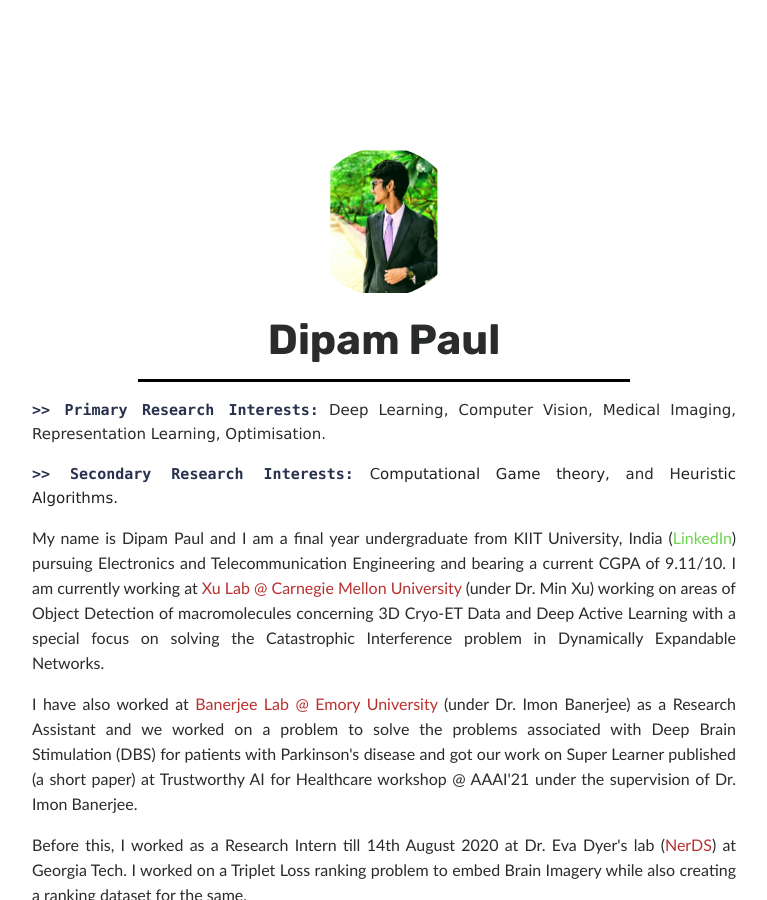
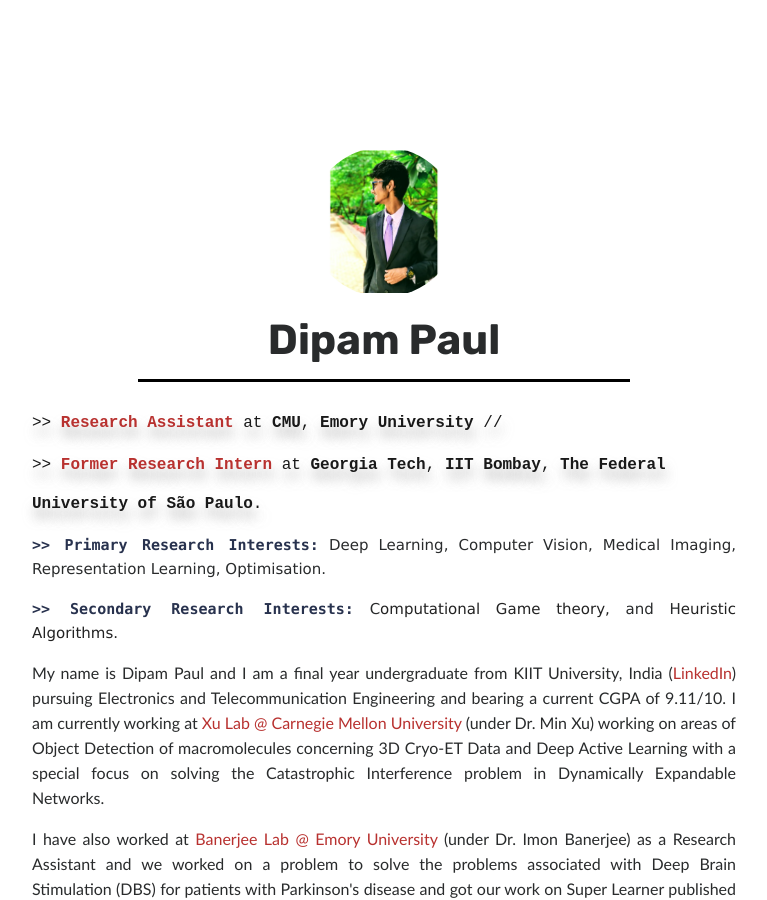
Before and after one commit to thisisdipam/thisisdipam.github.io, a Jekyll site: the page built from index.html, in a window 1280 px wide and 900 px high. Shown: the whole window, without its empty margins (256-1023 px from the left). Built offline with Jekyll 4.4.1, drawn with Linux system fonts in a browser that asks for light colours.

Commit message:
Update index.html

```diff
--- a/index.html
+++ b/index.html
@@ -9,13 +9,15 @@ title: Home
     <div class="wrapintro">
         <img src="{{ site.baseurl }}/assets/images/download (3).png" class="rounded-circle profile-img" alt="Dipam Paul">
         <h2>Dipam Paul</h2>
-        <hr class="intro-hr"/>
+            <hr class="intro-hr"/>
+        <p class="degree"> <h2 class="mt1 t-18 t-black t-normal break-words" style='box-sizing: inherit; margin-top: 4px !important; margin-right: 0px; margin-bottom: 0px; margin-left: 0px; padding: 0px; border: 0px; font-size: 1.8rem; vertical-align: baseline; background: rgb(255, 255, 255); outline: 0px; line-height: 1.33333; font-weight: 400; color: rgba(0, 0, 0, 0.9); overflow-wrap: break-word !important; word-break: break-word !important; font-family: -apple-system, system-ui, BlinkMacSystemFont, "Segoe UI", Roboto, "Helvetica Neue", "Fira Sans", Ubuntu, Oxygen, "Oxygen Sans", Cantarell, "Droid Sans", "Apple Color Emoji", "Segoe UI Emoji", "Segoe UI Symbol", "Lucida Grande", Helvetica, Arial, sans-serif; font-style: normal; font-variant-ligatures: normal; font-variant-caps: normal; letter-spacing: normal; orphans: 2; text-align: start; text-indent: 0px; text-transform: none; white-space: normal; widows: 2; word-spacing: 0px; -webkit-text-stroke-width: 0px; text-decoration-thickness: initial; text-decoration-style: initial; text-decoration-color: initial;'><span style='font-size: 16px; font-family: "Courier New", courier; text-shadow: rgba(136, 136, 136, 0.65) 2px 10px 12px;'>&gt;&gt; <span style="color: rgb(184, 49, 47);"><strong>Research Assistant</strong></span> at <strong>CMU</strong>, <strong>Emory University</strong> //&nbsp;</span></h2>
+<h2 class="mt1 t-18 t-black t-normal break-words" style='box-sizing: inherit; margin-top: 4px !important; margin-right: 0px; margin-bottom: 0px; margin-left: 0px; padding: 0px; border: 0px; font-size: 1.8rem; vertical-align: baseline; background: rgb(255, 255, 255); outline: 0px; line-height: 1.33333; font-weight: 400; color: rgba(0, 0, 0, 0.9); overflow-wrap: break-word !important; word-break: break-word !important; font-family: -apple-system, system-ui, BlinkMacSystemFont, "Segoe UI", Roboto, "Helvetica Neue", "Fira Sans", Ubuntu, Oxygen, "Oxygen Sans", Cantarell, "Droid Sans", "Apple Color Emoji", "Segoe UI Emoji", "Segoe UI Symbol", "Lucida Grande", Helvetica, Arial, sans-serif; font-style: normal; font-variant-ligatures: normal; font-variant-caps: normal; letter-spacing: normal; orphans: 2; text-align: start; text-indent: 0px; text-transform: none; white-space: normal; widows: 2; word-spacing: 0px; -webkit-text-stroke-width: 0px; text-decoration-thickness: initial; text-decoration-style: initial; text-decoration-color: initial;'><span style='font-size: 16px; font-family: "Courier New", courier; text-shadow: rgba(136, 136, 136, 0.65) 2px 10px 12px;'>&gt;&gt; <span style="color: rgb(184, 49, 47);"><strong>Former Research Intern</strong></span> at <strong>Georgia Tech</strong>, <strong>IIT Bombay</strong>, <strong>The Federal University of S&atilde;o Paulo</strong>.</span></h2> </p>
         <p class="degree"> <p style="text-align: justify;"><span style='font-family: "Lucida Console", Monaco, monospace;'><span style="font-size: 15px; color: rgb(40, 50, 78);"><strong>&gt;&gt; Primary Research Interests:</strong></span></span><span style="font-size: 15px;"><span style="font-family: Verdana, Geneva, sans-serif;">&nbsp;Deep Learning, Computer Vision, Medical Imaging, Representation Learning, Optimisation.</span></span></p>
 <p style="text-align: justify;"><span style="font-size: 15px;"><span style='font-family: "Lucida Console", Monaco, monospace;'><span style="color: rgb(40, 50, 78);"><strong>&gt;&gt; Secondary Research Interests:</strong></span></span></span><span style="font-family: Verdana, Geneva, sans-serif;"><span style="font-size: 15px;">&nbsp;C<span style="color: rgb(34, 34, 34); font-style: normal; font-variant-ligatures: normal; font-variant-caps: normal; font-weight: 400; letter-spacing: normal; orphans: 2; text-align: start; text-indent: 0px; text-transform: none; white-space: normal; widows: 2; word-spacing: 0px; -webkit-text-stroke-width: 0px; background-color: rgb(255, 255, 255); text-decoration-thickness: initial; text-decoration-style: initial; text-decoration-color: initial; float: none; display: inline !important;">omputational Game theory,</span> and H<span style="color: rgb(34, 34, 34); font-style: normal; font-variant-ligatures: normal; font-variant-caps: normal; font-weight: 400; letter-spacing: normal; orphans: 2; text-align: start; text-indent: 0px; text-transform: none; white-space: normal; widows: 2; word-spacing: 0px; -webkit-text-stroke-width: 0px; background-color: rgb(255, 255, 255); text-decoration-thickness: initial; text-decoration-style: initial; text-decoration-color: initial; float: none; display: inline !important;">euristic Algorithms.</span></span></span></p>
-<p style="text-align: justify;"><span style='font-family: "Trebuchet MS", Helvetica, sans-serif;'>My name is Dipam Paul and I am a final year undergraduate from KIIT University, India (</span><span style="font-family: 'Trebuchet MS', Helvetica, sans-serif;"><a href="https://www.linkedin.com/in/dipam-paul-36672b15b/">LinkedIn</a>) pursuing Electronics and Telecommunication Engineering and bearing a current CGPA of 9.11/10. I am currently working at <a href="https://xulabs.github.io/"><span style="color: rgb(184, 49, 47);">Xu Lab @ Carnegie Mellon University</span></a> (under Dr. Min Xu) working on areas of Object Detection of macromolecules concerning 3D Cryo-ET Data and Deep Active Learning with a special focus on solving the Catastrophic Interference problem in Dynamically Expandable Networks.</span></p>
-<p style="text-align: justify;"><span style="font-family: 'Trebuchet MS', Helvetica, sans-serif;">I have also worked at&nbsp;<a href="https://sites.google.com/stanford.edu/imon-banerjee-stanford/people?authuser=0"><span style="color: rgb(184, 49, 47);">Banerjee Lab @ Emory University</span></a>&nbsp;(under Dr. Imon Banerjee) as a Research Assistant and we worked on a problem to solve the problems associated with Deep Brain Stimulation (DBS) for patients with Parkinson&apos;s disease and got our work on Super Learner published (a short paper) at Trustworthy AI for Healthcare workshop @ AAAI&apos;21 under the supervision of Dr. Imon Banerjee.</span></p>
+<p style="text-align: justify;"><span style='font-family: "Trebuchet MS", Helvetica, sans-serif;'>My name is Dipam Paul and I am a final year undergraduate from KIIT University, India (</span><span style="font-family: 'Trebuchet MS', Helvetica, sans-serif;"><a href="https://www.linkedin.com/in/dipam-paul-36672b15b/"><span style="color: rgb(184, 49, 47);">LinkedIn</span></a>) pursuing Electronics and Telecommunication Engineering and bearing a current CGPA of 9.11/10. I am currently working at <a href="https://xulabs.github.io/"><span style="color: rgb(184, 49, 47);">Xu Lab @ Carnegie Mellon University</span></a> (under Dr. Min Xu) working on areas of Object Detection of macromolecules concerning 3D Cryo-ET Data and Deep Active Learning with a special focus on solving the Catastrophic Interference problem in Dynamically Expandable Networks.</span></p>
+<p style="text-align: justify;"><span style="font-family: 'Trebuchet MS', Helvetica, sans-serif;">I have also worked at <a href="https://sites.google.com/stanford.edu/imon-banerjee-stanford/people?authuser=0"><span style="color: rgb(184, 49, 47);">Banerjee Lab @ Emory University</span></a> (under Dr. Imon Banerjee) as a Research Assistant and we worked on a problem to solve the problems associated with Deep Brain Stimulation (DBS) for patients with Parkinson&apos;s disease and got our work on Super Learner published (a short paper) at Trustworthy AI for Healthcare workshop @ AAAI&apos;21 under the supervision of Dr. Imon Banerjee.</span></p>
 <p style="text-align: justify;"><span style="font-family: 'Trebuchet MS', Helvetica, sans-serif;">Before this, I worked as a Research Intern till 14th August 2020 at Dr. Eva Dyer&apos;s lab (<a href="https://dyerlab.gatech.edu/"><span style="color: rgb(184, 49, 47);">NerDS</span></a>) at Georgia Tech. I worked on a Triplet Loss ranking problem to embed Brain Imagery while also creating a ranking dataset for the same.&nbsp;</span></p>
-<p style="text-align: justify;"><span style="font-family: 'Trebuchet MS', Helvetica, sans-serif;">Previously, I have also worked at Dr. Amit Sethi&apos;s&nbsp;<a href="https://www.ee.iitb.ac.in/web/research/labs/medal" style='user-select: auto; font-family: "Times New Roman"; font-size: medium; font-style: normal; font-variant-ligatures: normal; font-variant-caps: normal; font-weight: 400; letter-spacing: normal; orphans: 2; text-align: start; text-indent: 0px; text-transform: none; white-space: normal; widows: 2; word-spacing: 0px; -webkit-text-stroke-width: 0px;'><span style="color: rgb(184, 49, 47);">MeDAL Lab @ Indian Institute of Technology, Bombay</span></a> which encompasses and works on areas of Biomedical Imaging and Analysis. We are currently working on modeling and training an Auxiliary Classifier GAN to optimize the latent vector variables and hence improve on a model to detect COVID-19 from Chest X-Ray Images (CoronaNET), while also working to integrate a semi-supervised approach into the same using SimCLR to counteract the lack of availability of data.</span></p>
+<p style="text-align: justify;"><span style="font-family: 'Trebuchet MS', Helvetica, sans-serif;">Previously, I have also worked at Dr. Amit Sethi&apos;s <a href="https://www.ee.iitb.ac.in/web/research/labs/medal">MeDAL Lab @ Indian Institute of Technology, Bombay</a><span style="color: rgb(184, 49, 47);">&nbsp;</span>which encompasses and works on areas of Biomedical Imaging and Analysis. We are currently working on modeling and training an Auxiliary Classifier GAN to optimize the latent vector variables and hence improve on a model to detect COVID-19 from Chest X-Ray Images (CoronaNET), while also working to integrate a semi-supervised approach into the same using SimCLR to counteract the lack of availability of data.</span></p>
 <p style="text-align: justify;"><br></p>
 <p style="text-align: justify;"><br></p> </p>
     </div>
```
